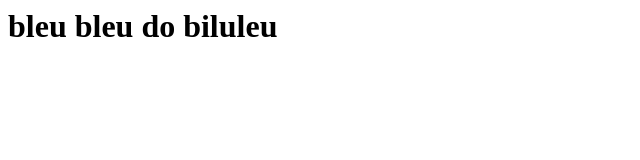
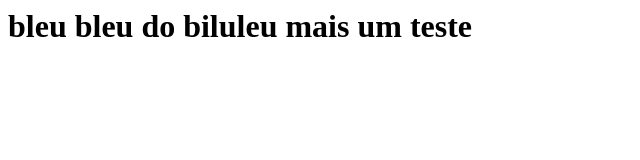
Before and after one commit to KauePereira95/studying, a plain HTML site: page index.html in a window 1280 px wide. Shown: the whole page, without its empty margins (0-640 px from the left). Drawn offline with Linux system fonts and the light colour scheme.

```diff
--- a/index.html
+++ b/index.html
@@ -1 +1 @@
-<h1>bleu bleu do biluleu</h1>
+<h1>bleu bleu do biluleu  mais um teste </h1>
```
